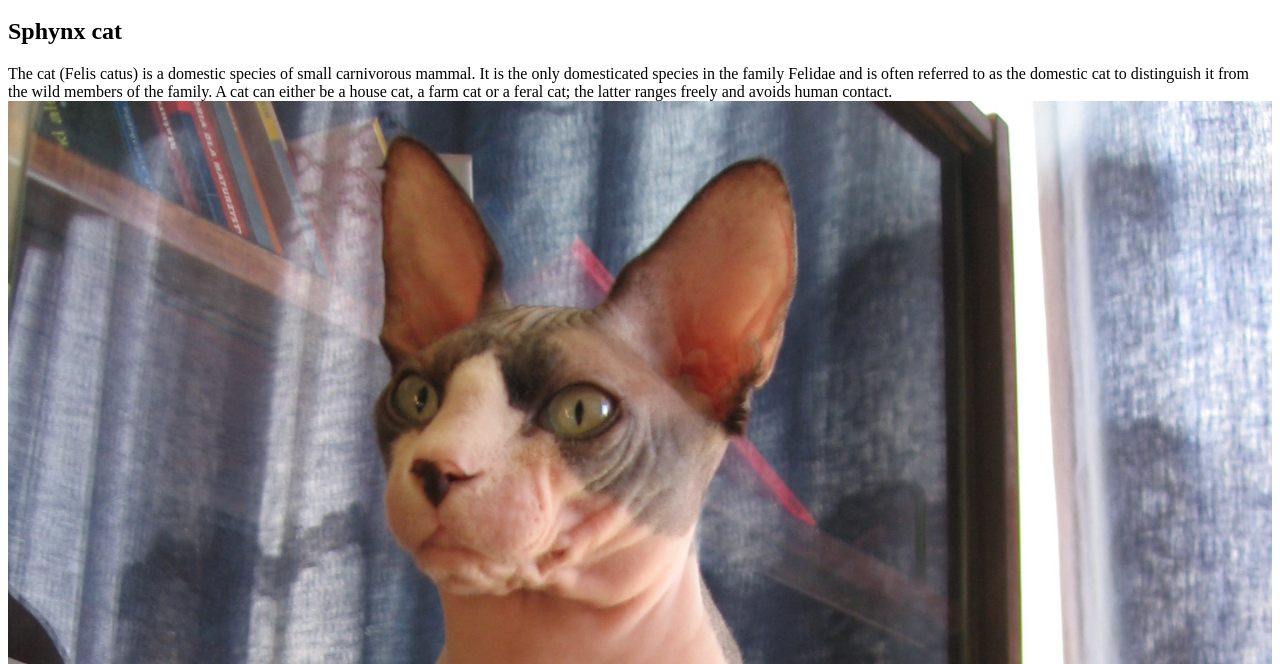
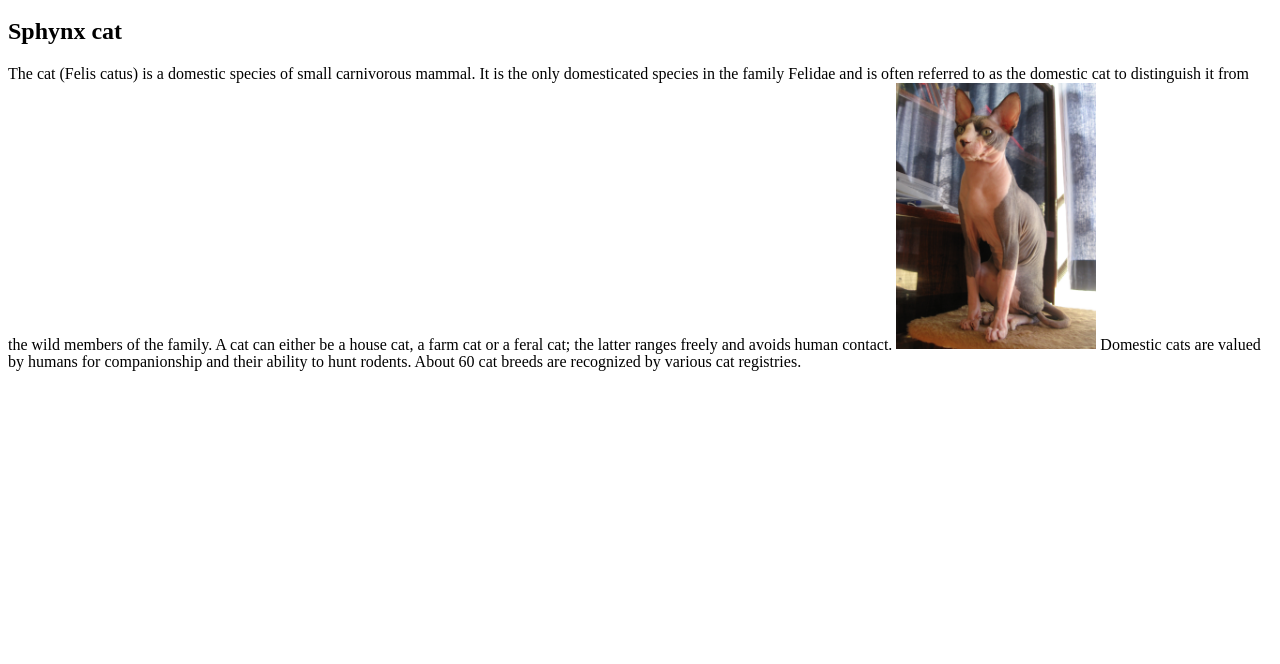
Before and after one commit to Hyung-98/web1, a plain HTML site: page 3.html in a window 1280 px wide. Shown: the part 136-800 px from the top of the page. Drawn offline with Linux system fonts and the light colour scheme.

Commit message:
Update 3.html

```diff
--- a/3.html
+++ b/3.html
@@ -15,6 +15,6 @@
   <p>The cat (Felis catus) is a domestic species of small carnivorous mammal.
   It is the only domesticated species in the family Felidae and is often referred to as the domestic cat to distinguish it from the wild members of the family.
   A cat can either be a house cat, a farm cat or a feral cat; the latter ranges freely and avoids human contact.
-  <img src="sphynxcat.jpg" width="100%">
+  <img src="sphynxcat.jpg" width="200">
   Domestic cats are valued by humans for companionship and their ability to hunt rodents. About 60 cat breeds are recognized by various cat registries.</p>
 </body>
```
